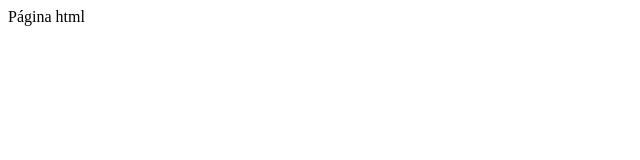
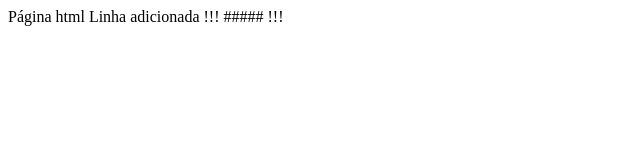
Before and after one commit to dgzzn/gama-no-github, a plain HTML site: page index.html in a window 1280 px wide. Shown: the whole page, without its empty margins (0-640 px from the left). Drawn offline with Linux system fonts and the light colour scheme.

Commit message:
Index.html alterado

```diff
--- a/index.html
+++ b/index.html
@@ -1,5 +1,9 @@
 <html>
 <body>
 Página html
+
+Linha adicionada
+
+!!! ##### !!!
 </body>
 </html>
```
